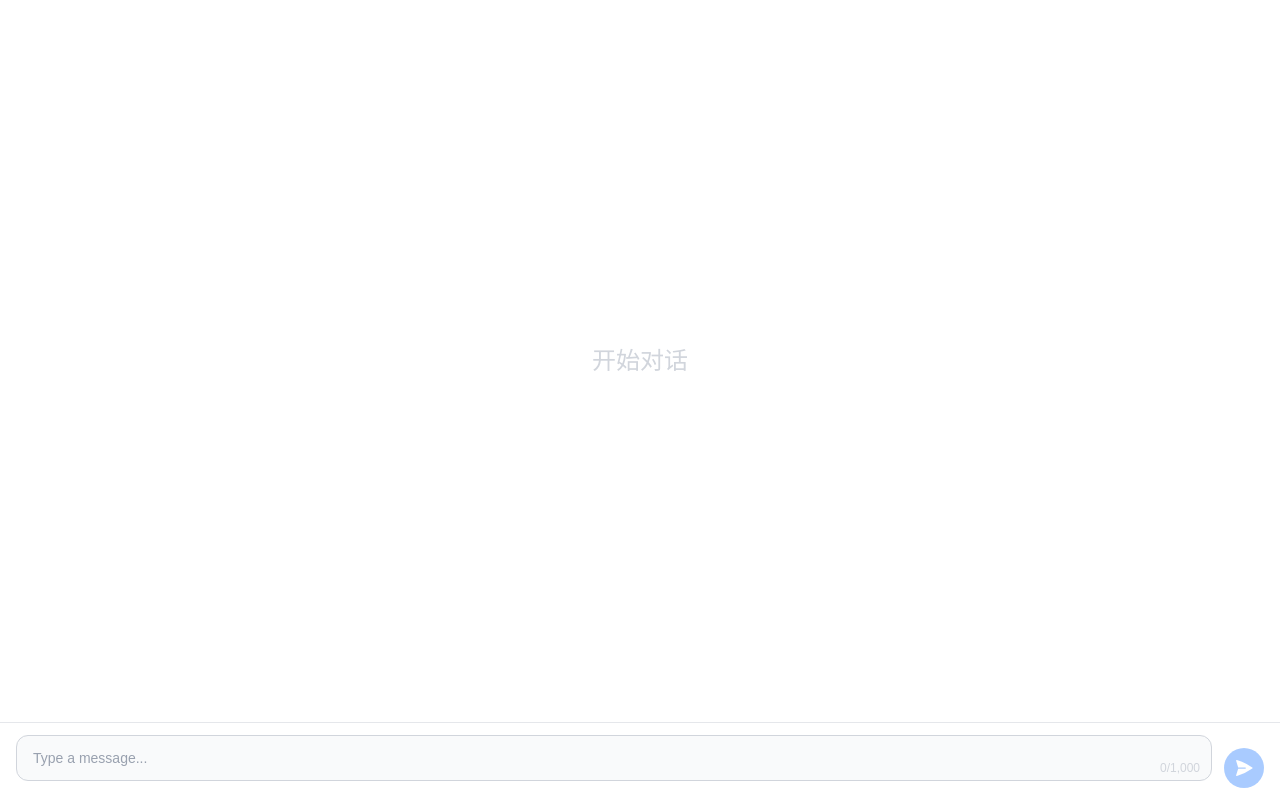
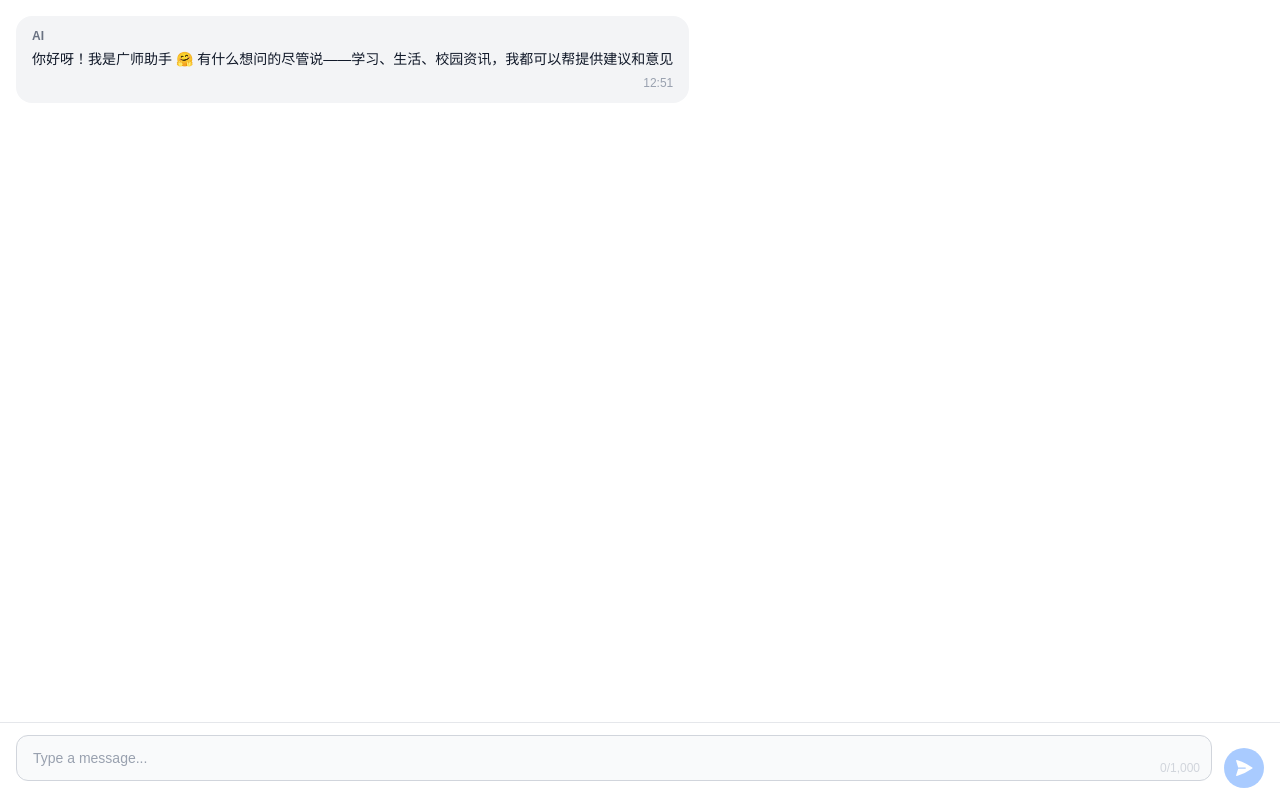
Before and after one commit to HsunR/school-agent, a Next.js app in the folder frontend/: page / in a window 1280 px wide. Built offline with nearby package versions, Linux system fonts and the light colour scheme.

Commit message:
feat: add default AI welcome message on chat page load

```diff
--- a/frontend/src/app/page.tsx
+++ b/frontend/src/app/page.tsx
@@ -81,15 +81,23 @@ export default function Home() {
 
       {/* Messages area */}
       <div className="flex-1 overflow-y-auto px-4 py-4">
-        {messages.length === 0 ? (
-          <div className="flex h-full items-center justify-center">
-            <div className="text-center">
-              <p className="select-none text-2xl text-gray-300">开始对话</p>
-            </div>
-          </div>
-        ) : (
-          messages.map((msg) => <ChatMessage key={msg.id} message={msg} />)
-        )}
+        <div className="flex flex-col gap-4">
+          {/* Welcome message — always shown, independent of useChat state */}
+          <ChatMessage
+            message={{
+              id: "welcome",
+              role: "assistant",
+              content:
+                "你好呀！我是广师助手 🤗 有什么想问的尽管说——学习、生活、校园资讯，我都可以帮提供建议和意见",
+              timestamp: Date.now(),
+              isStreaming: false,
+            }}
+          />
+
+          {messages.map((msg) => (
+            <ChatMessage key={msg.id} message={msg} />
+          ))}
+        </div>
         <div ref={bottomRef} />
       </div>
 
```
Also changed, not shown: 1 other file (tests, documents, lock files or other folders).
